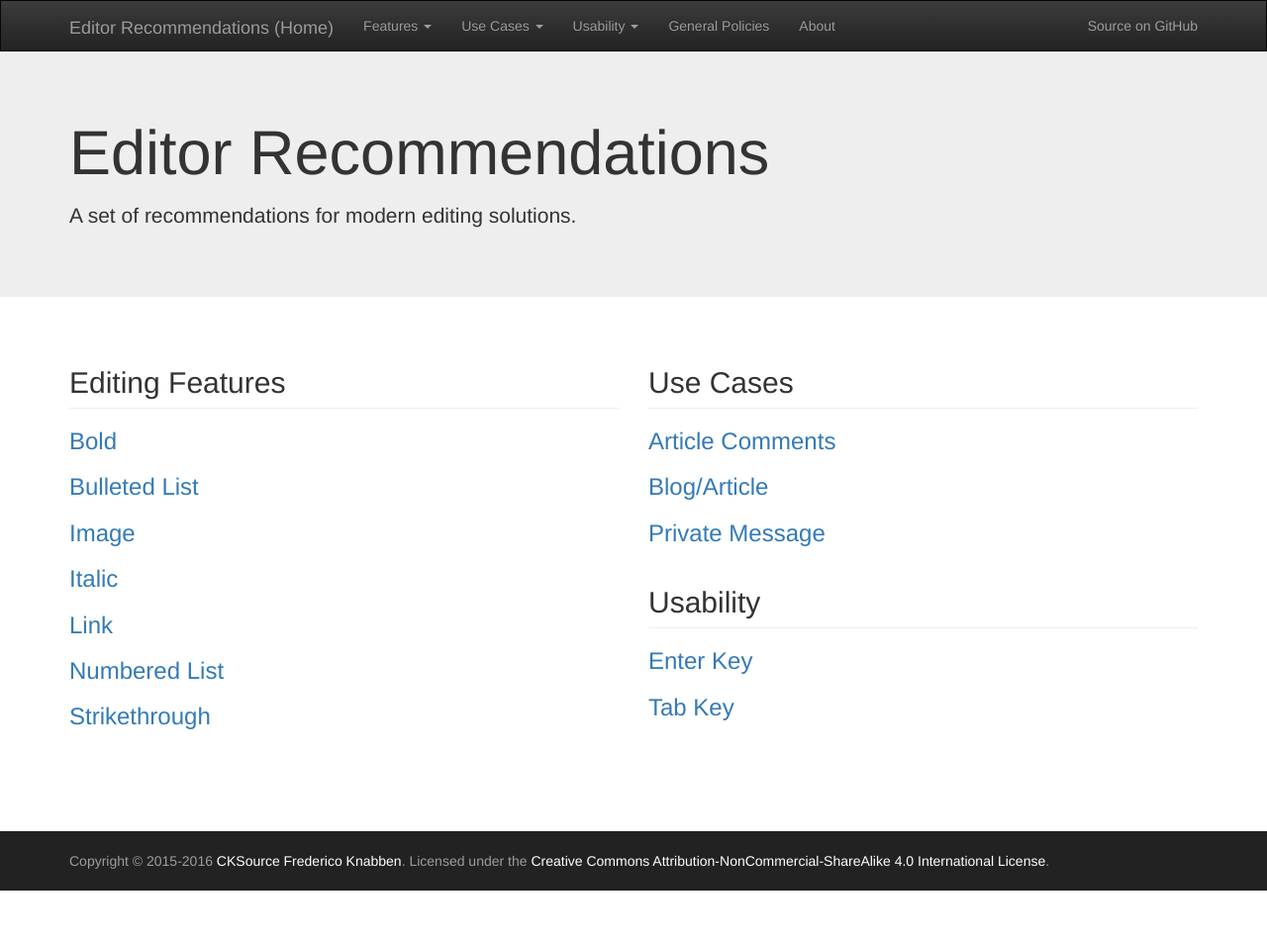
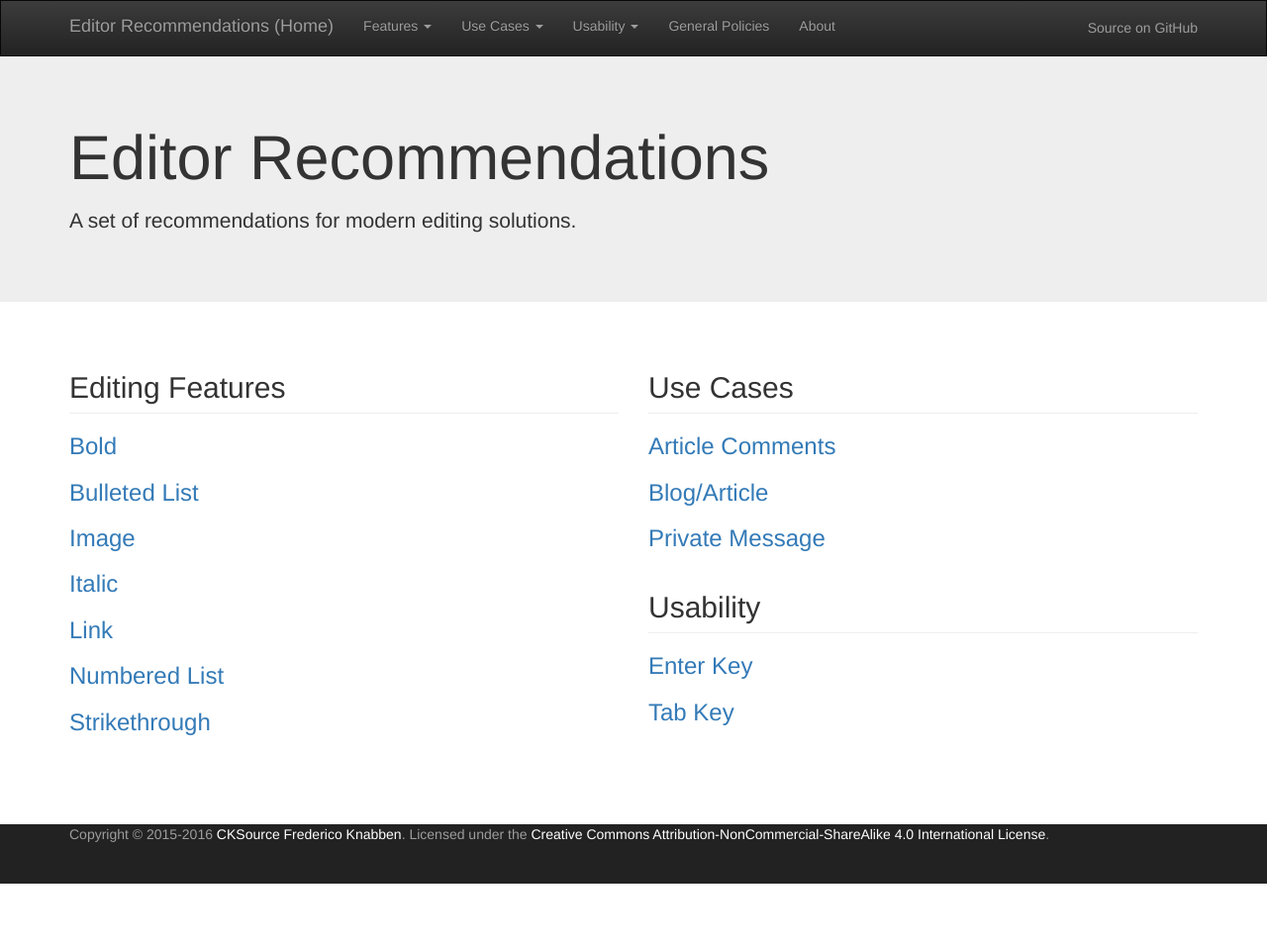
Before and after one commit to ckeditor/editor-recommendations, a Jekyll site: the page built from index.md, in a window 1280 px wide. Shown: the whole page at 99% size. Built offline with Jekyll 4.4.1, drawn with Linux system fonts in a browser that asks for light colours; nearby versions of some CDN libraries; before the commit the page ends 900 px from its top, so only the background shows below that.

Commit message:
Refs #24 Fix site name height in navbar

```diff
--- a/styles/custom.css
+++ b/styles/custom.css
@@ -5,7 +5,6 @@ body {
   line-height: 1.8;
 }
 
-body .navbar *,
 body footer *
 {
   /* Reset line-height for navbar and footer */
@@ -29,14 +28,11 @@ body > .container {
   background: #222;
   color: #9d9d9d;
 
-  position: absolute;
-  bottom: 0;
   width: 100%;
   /* Set the fixed height of the footer here */
   height: 60px;
 }
 .footer p {
-  line-height: 60px;
   margin: 0;
 }
 .footer a {
```
